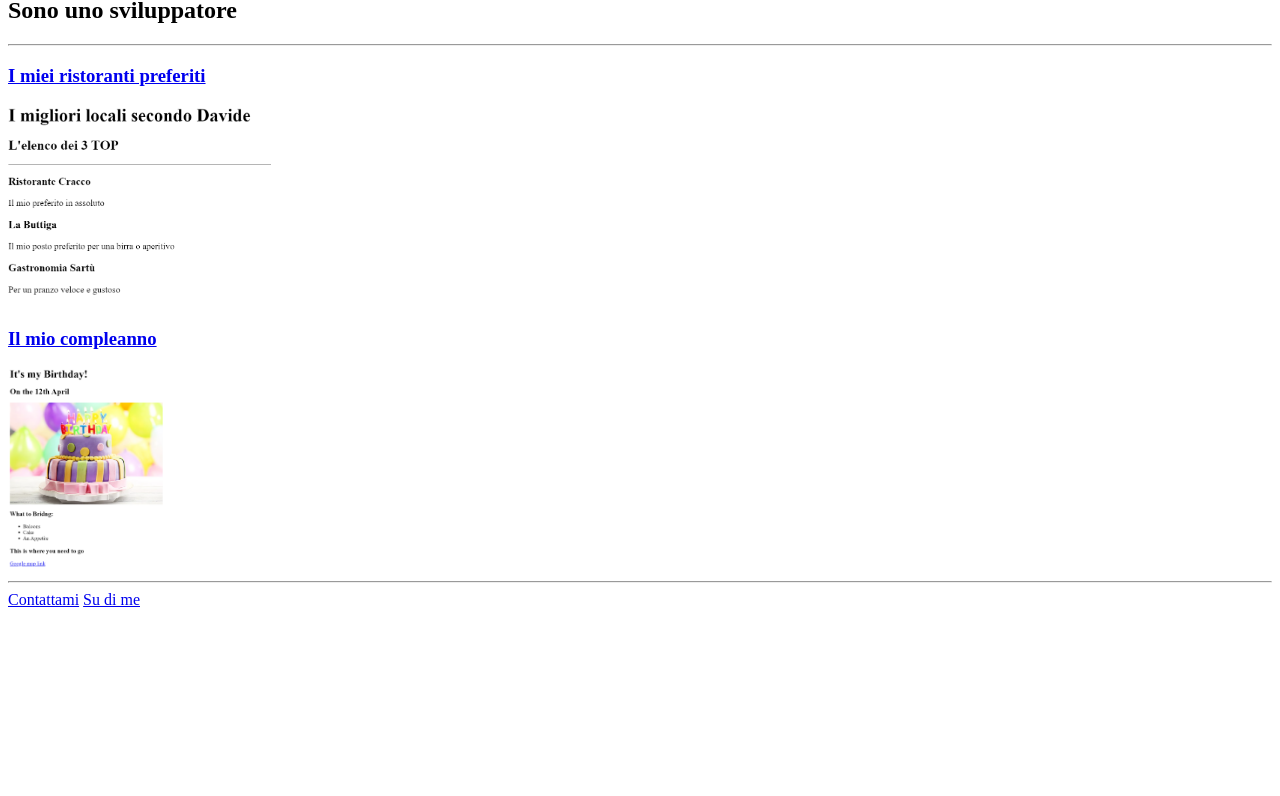
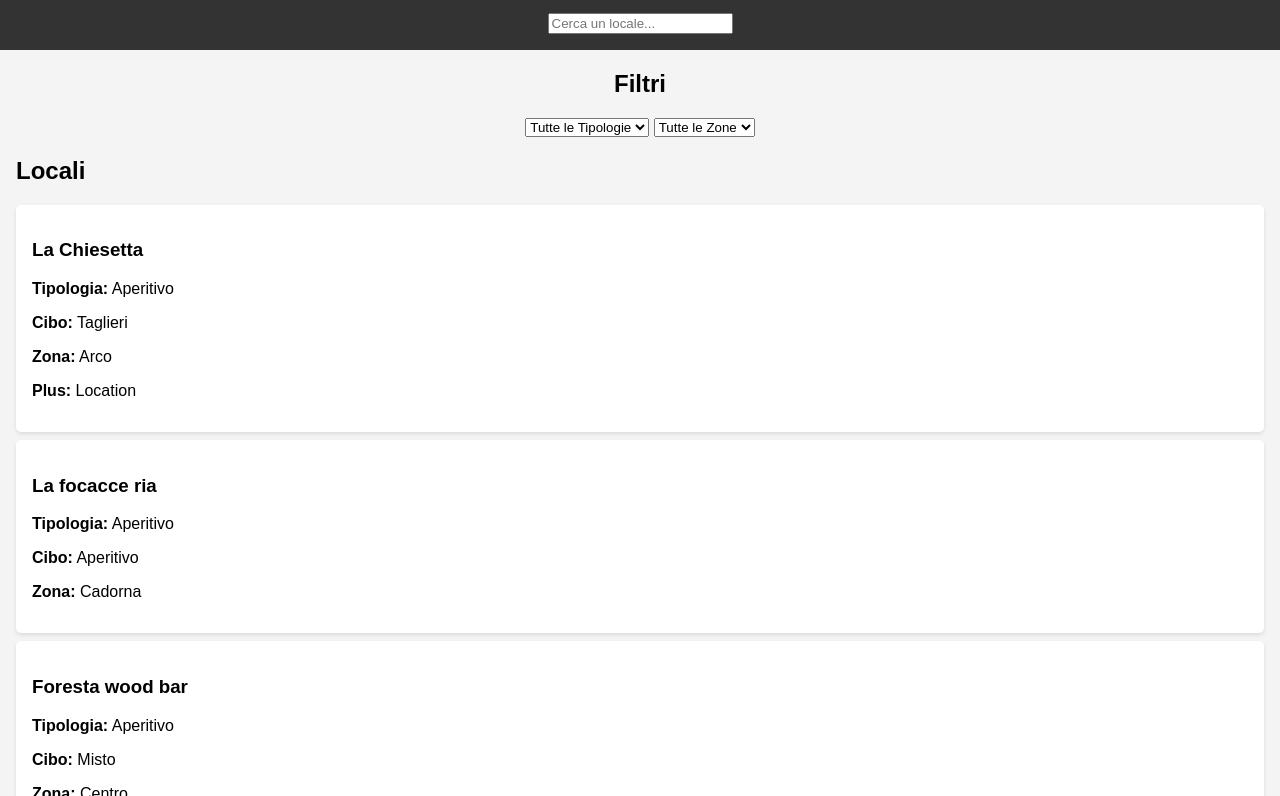
Before and after one commit to davehacking/html-portfolio, a plain HTML site: page index.html in a window 1280 px wide. Shown: the part 83-879 px from the top of the page. Before the commit the page ends 800 px from the top, so only its background shows below. Drawn offline with Linux system fonts and the light colour scheme.

Commit message:
Update index.html

```diff
--- a/index.html
+++ b/index.html
@@ -1,35 +1,153 @@
-<!-- TODO 1: Create the HTML Boilerplate -->
 <!DOCTYPE html>
-<html lang="en">
+<html lang="it">
 <head>
     <meta charset="UTF-8">
     <meta name="viewport" content="width=device-width, initial-scale=1.0">
-    <title>Il mio Portfolio</title>
+    <title>Elenco dei Locali a Milano</title>
+    <style>
+        body {
+            font-family: Arial, sans-serif;
+            margin: 0;
+            padding: 0;
+            background-color: #f4f4f4;
+        }
+
+        header {
+            background-color: #333;
+            color: white;
+            padding: 1rem;
+            text-align: center;
+        }
+
+        #filters {
+            margin: 1rem;
+            text-align: center;
+        }
+
+        #locali-list {
+            margin: 1rem;
+        }
+
+        #locali {
+            list-style-type: none;
+            padding: 0;
+        }
+
+        #locali li {
+            background-color: white;
+            margin: 0.5rem 0;
+            padding: 1rem;
+            border-radius: 5px;
+            box-shadow: 0 2px 4px rgba(0, 0, 0, 0.1);
+        }
+    </style>
 </head>
 <body>
-    <h1>Davide Motta Portfolio</h1>
-    <h2>Sono uno sviluppatore</h2>
-    <hr/>
-    <h3><a href="./public/movie-ranking.html">I miei ristoranti preferiti</a></h3>
-    <img src="./public/ristoranti.png" height="200" alt="Il sito dei miei locali preferiti">
-    <h3><a href="./public/birthday-invite.html">Il mio compleanno</a></h3>
-    <img src="./public/birthday.png" height="200" alt="Il sito del mio compleanno">
-    <hr/>
-    <a href="./public/contact.html">Contattami</a>
-    <a href="./public/about.html">Su di me</a>
+    <header>
+        <h1>Elenco dei Locali a Milano</h1>
+        <input type="text" id="search" placeholder="Cerca un locale...">
+    </header>
+    <main>
+        <section id="filters">
+            <h2>Filtri</h2>
+            <select id="tipologia-filter">
+                <option value="all">Tutte le Tipologie</option>
+                <option value="Aperitivo">Aperitivo</option>
+                <option value="Cena">Cena</option>
+                <!-- Aggiungi altre opzioni -->
+            </select>
+            <select id="zona-filter">
+                <option value="all">Tutte le Zone</option>
+                <option value="Arco">Arco</option>
+                <option value="Cadorna">Cadorna</option>
+                <!-- Aggiungi altre opzioni -->
+            </select>
+        </section>
+        <section id="locali-list">
+            <h2>Locali</h2>
+            <ul id="locali">
+                <!-- I locali verranno caricati qui dinamicamente -->
+            </ul>
+        </section>
+    </main>
+    <footer>
+        <p>&copy; 2023 Elenco dei Locali</p>
+    </footer>
+    <script>
+        document.addEventListener('DOMContentLoaded', function () {
+            const localiList = document.getElementById('locali');
+            const searchInput = document.getElementById('search');
+            const tipologiaFilter = document.getElementById('tipologia-filter');
+            const zonaFilter = document.getElementById('zona-filter');
 
+            // Dati dei locali (puoi sostituirli con i dati del tuo file Excel)
+            const localiData = [
+                {
+                    locale: "La Chiesetta",
+                    tipologia: "Aperitivo",
+                    cibo: "Taglieri",
+                    plus: "Location",
+                    zona: "Arco",
+                    check: ""
+                },
+                {
+                    locale: "La focacce ria",
+                    tipologia: "Aperitivo",
+                    cibo: "Aperitivo",
+                    plus: "",
+                    zona: "Cadorna",
+                    check: ""
+                },
+                {
+                    locale: "Foresta wood bar",
+                    tipologia: "Aperitivo",
+                    cibo: "Misto",
+                    plus: "All you can eat",
+                    zona: "Centro",
+                    check: ""
+                },
+                // Aggiungi altri locali qui
+            ];
+
+            // Funzione per visualizzare i locali
+            function displayLocali(locali) {
+                localiList.innerHTML = '';
+                locali.forEach(locale => {
+                    const li = document.createElement('li');
+                    li.innerHTML = `
+                        <h3>${locale.locale}</h3>
+                        <p><strong>Tipologia:</strong> ${locale.tipologia}</p>
+                        <p><strong>Cibo:</strong> ${locale.cibo}</p>
+                        <p><strong>Zona:</strong> ${locale.zona}</p>
+                        ${locale.plus ? `<p><strong>Plus:</strong> ${locale.plus}</p>` : ''}
+                    `;
+                    localiList.appendChild(li);
+                });
+            }
+
+            // Filtra i locali in base alla ricerca e ai filtri
+            function filterLocali() {
+                const searchTerm = searchInput.value.toLowerCase();
+                const tipologia = tipologiaFilter.value;
+                const zona = zonaFilter.value;
+
+                const filtered = localiData.filter(locale => {
+                    return (locale.locale.toLowerCase().includes(searchTerm) || locale.zona.toLowerCase().includes(searchTerm)) &&
+                           (tipologia === 'all' || locale.tipologia === tipologia) &&
+                           (zona === 'all' || locale.zona === zona);
+                });
+
+                displayLocali(filtered);
+            }
+
+            // Mostra tutti i locali all'inizio
+            displayLocali(localiData);
+
+            // Aggiungi event listener per la ricerca e i filtri
+            searchInput.addEventListener('input', filterLocali);
+            tipologiaFilter.addEventListener('change', filterLocali);
+            zonaFilter.addEventListener('change', filterLocali);
+        });
+    </script>
 </body>
 </html>
-<!-- TODO 2: Add Your previous projects' HTML into the public folder -->
-
-<!-- TODO 3: Take screenshots of your project previews and add the images to the images folder -->
-
-<!-- TODO 4: Add titles/subtitles etc. -->
-
-<!-- TODO 5: Add a link to the project pages -->
-
-<!-- TODO 6: Add images to show the project previews
-HINT for TODO 6: You can use the height attribute set to 200 to make the image smaller:
-https://developer.mozilla.org/en-US/docs/Web/HTML/Element/img#attr-height -->
-
-<!-- TODO 7: Add the Contact Me and About Me page links -->
```
